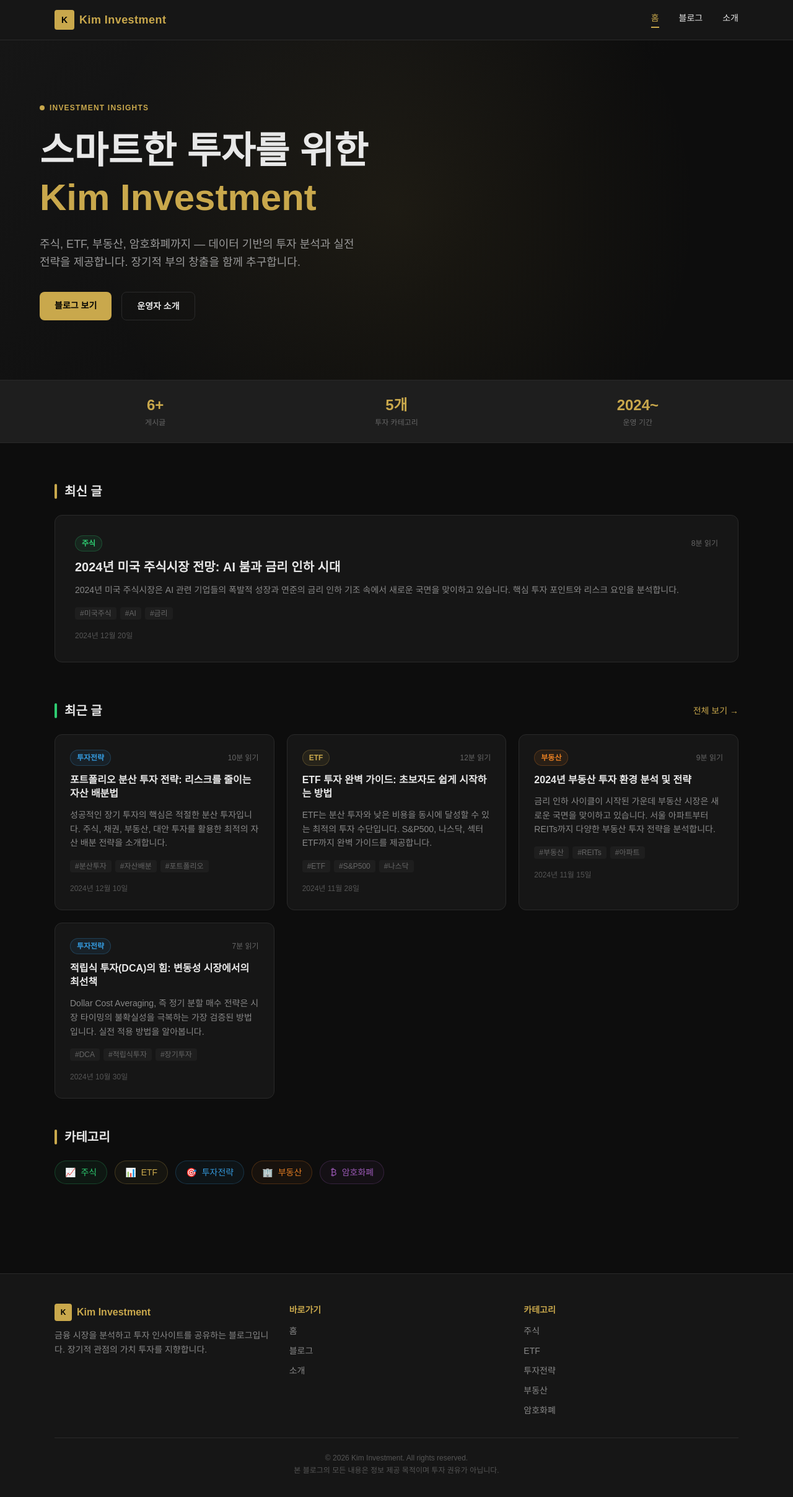
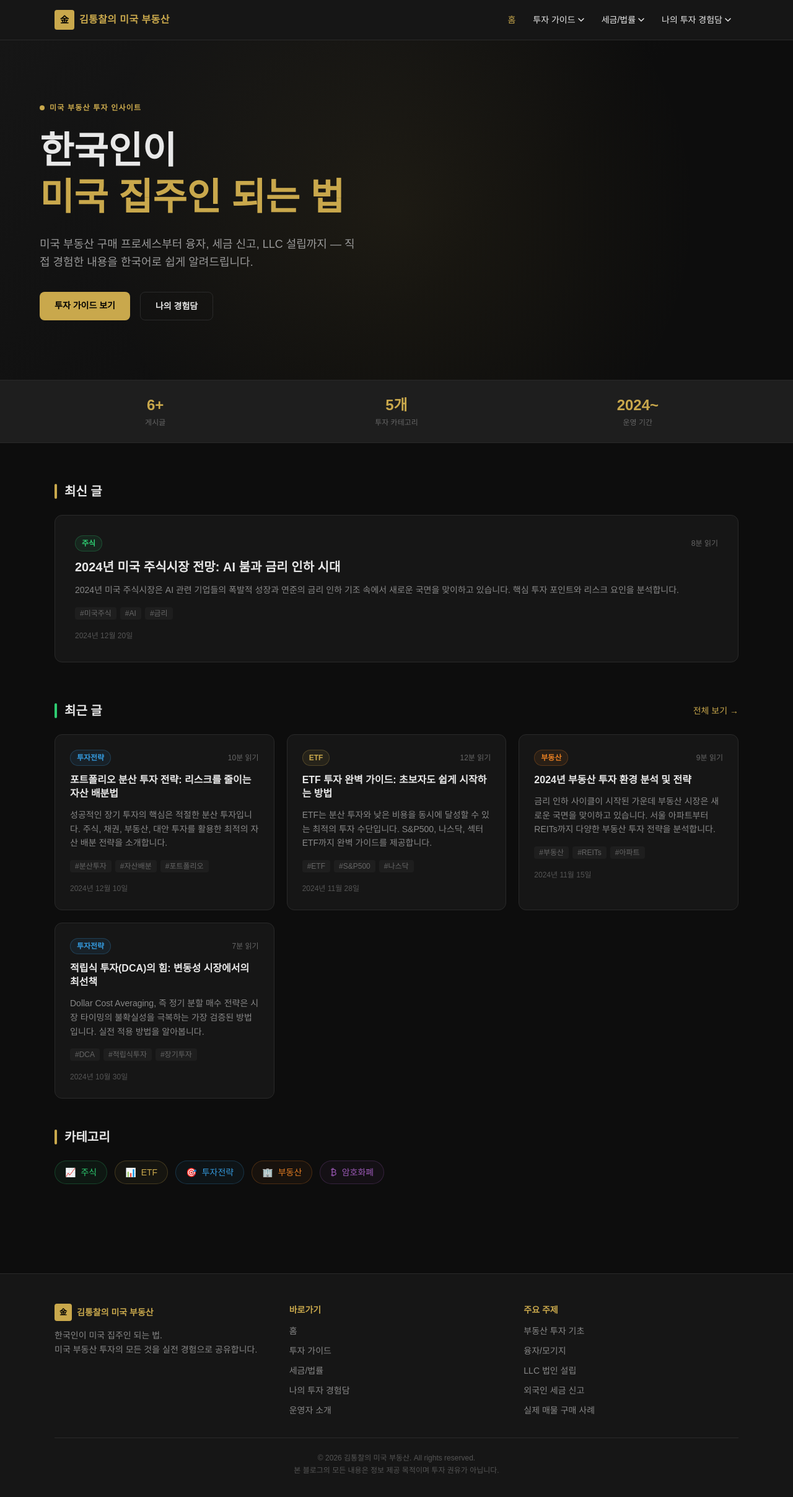
Before and after one commit to kimkim2026/kiminvestment, a Next.js app: page / in a window 1280 px wide. Shown: the top 2416 px of the page at 62% size. Built offline with nearby package versions, Linux system fonts and the light colour scheme.

Commit message:
슬로건 업데이트

```diff
--- a/app/layout.tsx
+++ b/app/layout.tsx
@@ -16,14 +16,14 @@ const geistMono = Geist_Mono({
 
 export const metadata: Metadata = {
   title: {
-    default: "Kim Investment | 투자 인사이트 블로그",
-    template: "%s | Kim Investment",
+    default: "김통찰의 미국 부동산 | 한국인이 미국 집주인 되는 법",
+    template: "%s | 김통찰의 미국 부동산",
   },
   description:
-    "주식, ETF, 부동산, 암호화폐 등 다양한 투자 분야의 인사이트와 분석을 제공하는 금융 블로그입니다.",
-  keywords: ["투자", "주식", "ETF", "부동산", "금융", "재테크"],
+    "한국인이 미국 부동산 투자를 시작하는 방법. 구매 프로세스, 융자/모기지, 세금 신고, LLC 설립까지 실전 경험을 공유합니다.",
+  keywords: ["미국 부동산", "미국 집 구매", "외국인 부동산", "모기지", "LLC", "FBAR", "미국 투자"],
   openGraph: {
-    siteName: "Kim Investment",
+    siteName: "김통찰의 미국 부동산",
     locale: "ko_KR",
     type: "website",
   },
--- a/app/page.tsx
+++ b/app/page.tsx
@@ -36,38 +36,38 @@ export default function HomePage() {
                 className="rounded-full animate-pulse"
               />
               <span style={{ color: "var(--gold)" }} className="text-xs font-semibold uppercase tracking-widest">
-                Investment Insights
+                미국 부동산 투자 인사이트
               </span>
             </div>
 
             <h1 className="text-4xl md:text-6xl font-bold leading-tight mb-6">
-              <span style={{ color: "var(--foreground)" }}>스마트한 투자를 위한</span>
+              <span style={{ color: "var(--foreground)" }}>한국인이</span>
               <br />
-              <span style={{ color: "var(--gold)" }}>Kim Investment</span>
+              <span style={{ color: "var(--gold)" }}>미국 집주인 되는 법</span>
             </h1>
 
             <p style={{ color: "#999" }} className="text-lg leading-relaxed mb-8 max-w-lg">
-              주식, ETF, 부동산, 암호화폐까지 — 데이터 기반의 투자 분석과
-              실전 전략을 제공합니다. 장기적 부의 창출을 함께 추구합니다.
+              미국 부동산 구매 프로세스부터 융자, 세금 신고, LLC 설립까지 —
+              직접 경험한 내용을 한국어로 쉽게 알려드립니다.
             </p>
 
             <div className="flex flex-wrap gap-4">
               <Link
-                href="/blog"
+                href="/guide"
                 style={{ background: "var(--gold)", color: "#000" }}
                 className="px-6 py-3 rounded-lg font-semibold text-sm hover:opacity-90 transition-opacity"
               >
-                블로그 보기
+                투자 가이드 보기
               </Link>
               <Link
-                href="/about"
+                href="/experience"
                 style={{
                   border: "1px solid var(--border)",
                   color: "var(--foreground)",
                 }}
                 className="px-6 py-3 rounded-lg font-semibold text-sm hover:border-[var(--gold)] transition-colors"
               >
-                운영자 소개
+                나의 경험담
               </Link>
             </div>
           </div>
--- a/components/Footer.tsx
+++ b/components/Footer.tsx
@@ -18,15 +18,15 @@ export default function Footer() {
                 style={{ background: "var(--gold)" }}
                 className="w-7 h-7 rounded flex items-center justify-center font-bold text-black text-xs"
               >
-                K
+                金
               </div>
-              <span style={{ color: "var(--gold)" }} className="font-bold">
-                Kim Investment
+              <span style={{ color: "var(--gold)" }} className="font-bold text-sm">
+                김통찰의 미국 부동산
               </span>
             </div>
             <p style={{ color: "#888" }} className="text-sm leading-relaxed">
-              금융 시장을 분석하고 투자 인사이트를 공유하는 블로그입니다.
-              장기적 관점의 가치 투자를 지향합니다.
+              한국인이 미국 집주인 되는 법.<br />
+              미국 부동산 투자의 모든 것을 실전 경험으로 공유합니다.
             </p>
           </div>
 
@@ -38,8 +38,10 @@ export default function Footer() {
             <ul className="space-y-2">
               {[
                 { href: "/", label: "홈" },
-                { href: "/blog", label: "블로그" },
-                { href: "/about", label: "소개" },
+                { href: "/guide", label: "투자 가이드" },
+                { href: "/tax-legal", label: "세금/법률" },
+                { href: "/experience", label: "나의 투자 경험담" },
+                { href: "/about", label: "운영자 소개" },
               ].map(({ href, label }) => (
                 <li key={href}>
                   <Link
@@ -54,20 +56,26 @@ export default function Footer() {
             </ul>
           </div>
 
-          {/* Categories */}
+          {/* Topics */}
           <div>
             <h4 style={{ color: "var(--gold)" }} className="font-semibold mb-3 text-sm">
-              카테고리
+              주요 주제
             </h4>
             <ul className="space-y-2">
-              {["주식", "ETF", "투자전략", "부동산", "암호화폐"].map((cat) => (
-                <li key={cat}>
+              {[
+                { href: "/guide/basics", label: "부동산 투자 기초" },
+                { href: "/guide/mortgage", label: "융자/모기지" },
+                { href: "/tax-legal/llc", label: "LLC 법인 설립" },
+                { href: "/tax-legal/tax-filing", label: "외국인 세금 신고" },
+                { href: "/experience/case-study", label: "실제 매물 구매 사례" },
+              ].map(({ href, label }) => (
+                <li key={href}>
                   <Link
-                    href={`/blog?category=${cat}`}
+                    href={href}
                     style={{ color: "#888" }}
                     className="text-sm hover:opacity-80 transition-opacity"
                   >
-                    {cat}
+                    {label}
                   </Link>
                 </li>
               ))}
@@ -80,7 +88,7 @@ export default function Footer() {
           className="mt-8 pt-6 text-center text-xs"
         >
           <p>
-            © {new Date().getFullYear()} Kim Investment. All rights reserved.
+            © {new Date().getFullYear()} 김통찰의 미국 부동산. All rights reserved.
           </p>
           <p className="mt-1">
             본 블로그의 모든 내용은 정보 제공 목적이며 투자 권유가 아닙니다.
--- a/components/Header.tsx
+++ b/components/Header.tsx
@@ -4,15 +4,45 @@ import Link from "next/link";
 import { usePathname } from "next/navigation";
 import { useState } from "react";
 
-const navLinks = [
-  { href: "/", label: "홈" },
-  { href: "/blog", label: "블로그" },
-  { href: "/about", label: "소개" },
+const navItems = [
+  { href: "/", label: "홈", submenu: null },
+  {
+    href: "/guide",
+    label: "투자 가이드",
+    submenu: [
+      { href: "/guide/basics", label: "부동산 투자 기초" },
+      { href: "/guide/process", label: "구매 프로세스 A to Z" },
+      { href: "/guide/mortgage", label: "융자/모기지" },
+      { href: "/guide/rental", label: "임대 관리" },
+    ],
+  },
+  {
+    href: "/tax-legal",
+    label: "세금/법률",
+    submenu: [
+      { href: "/tax-legal/tax-filing", label: "외국인 세금 신고" },
+      { href: "/tax-legal/fbar-fatca", label: "FBAR/FATCA" },
+      { href: "/tax-legal/llc", label: "LLC 법인 설립" },
+      { href: "/tax-legal/visa", label: "비자/이민 연계" },
+    ],
+  },
+  {
+    href: "/experience",
+    label: "나의 투자 경험담",
+    submenu: [
+      { href: "/experience/case-study", label: "실제 매물 구매 사례" },
+      { href: "/experience/returns", label: "수익률 실제 계산" },
+      { href: "/experience/lessons", label: "실수 & 교훈" },
+      { href: "/about", label: "운영자 소개" },
+    ],
+  },
 ];
 
 export default function Header() {
   const pathname = usePathname();
   const [menuOpen, setMenuOpen] = useState(false);
+  const [openSubmenu, setOpenSubmenu] = useState<string | null>(null);
+  const [mobileOpenSubmenu, setMobileOpenSubmenu] = useState<string | null>(null);
 
   return (
     <header
@@ -21,38 +51,90 @@ export default function Header() {
     >
       <div className="max-w-6xl mx-auto px-4 sm:px-6 h-16 flex items-center justify-between">
         {/* Logo */}
-        <Link href="/" className="flex items-center gap-2 group">
+        <Link href="/" className="flex items-center gap-2 group flex-shrink-0">
           <div
             style={{ background: "var(--gold)" }}
             className="w-8 h-8 rounded flex items-center justify-center font-bold text-black text-sm"
           >
-            K
+            金
           </div>
           <span
             style={{ color: "var(--gold)" }}
-            className="text-lg font-bold tracking-wide"
+            className="text-base font-bold tracking-wide leading-tight"
           >
-            Kim Investment
+            김통찰의 미국 부동산
           </span>
         </Link>
 
         {/* Desktop Nav */}
-        <nav className="hidden md:flex items-center gap-8">
-          {navLinks.map(({ href, label }) => {
+        <nav className="hidden md:flex items-center gap-1">
+          {navItems.map(({ href, label, submenu }) => {
             const active =
               href === "/" ? pathname === "/" : pathname.startsWith(href);
+
+            if (!submenu) {
               return (
                 <Link
                   key={href}
                   href={href}
                   style={{
                     color: active ? "var(--gold)" : "var(--foreground)",
-                  borderBottom: active ? "2px solid var(--gold)" : "2px solid transparent",
                   }}
-                className="text-sm font-medium pb-1 transition-colors hover:opacity-80"
+                  className="px-3 py-2 text-sm font-medium rounded hover:text-[var(--gold)] transition-colors"
                 >
                   {label}
                 </Link>
+              );
+            }
+
+            return (
+              <div
+                key={href}
+                className="relative"
+                onMouseEnter={() => setOpenSubmenu(href)}
+                onMouseLeave={() => setOpenSubmenu(null)}
+              >
+                <button
+                  style={{
+                    color: active ? "var(--gold)" : "var(--foreground)",
+                  }}
+                  className="px-3 py-2 text-sm font-medium rounded hover:text-[var(--gold)] transition-colors flex items-center gap-1"
+                >
+                  {label}
+                  <svg
+                    width="10"
+                    height="6"
+                    viewBox="0 0 10 6"
+                    fill="none"
+                    style={{ color: "currentColor" }}
+                    className={`transition-transform ${openSubmenu === href ? "rotate-180" : ""}`}
+                  >
+                    <path d="M1 1l4 4 4-4" stroke="currentColor" strokeWidth="1.5" strokeLinecap="round" strokeLinejoin="round" />
+                  </svg>
+                </button>
+
+                {openSubmenu === href && (
+                  <div
+                    style={{
+                      background: "var(--surface-2)",
+                      border: "1px solid var(--border)",
+                      top: "calc(100% + 4px)",
+                    }}
+                    className="absolute left-0 w-44 rounded-lg shadow-xl shadow-black/40 py-1"
+                  >
+                    {submenu.map(({ href: subHref, label: subLabel }) => (
+                      <Link
+                        key={subHref}
+                        href={subHref}
+                        style={{ color: pathname === subHref ? "var(--gold)" : "#bbb" }}
+                        className="block px-4 py-2 text-xs hover:text-[var(--gold)] hover:bg-[var(--surface)] transition-colors"
+                      >
+                        {subLabel}
+                      </Link>
+                    ))}
+                  </div>
+                )}
+              </div>
             );
           })}
         </nav>
@@ -86,19 +168,59 @@ export default function Header() {
           style={{ background: "var(--surface-2)", borderTop: "1px solid var(--border)" }}
           className="md:hidden px-4 pb-4"
         >
-          {navLinks.map(({ href, label }) => {
-            const active =
-              href === "/" ? pathname === "/" : pathname.startsWith(href);
+          {navItems.map(({ href, label, submenu }) => {
+            const active = href === "/" ? pathname === "/" : pathname.startsWith(href);
+            const mobileOpen = mobileOpenSubmenu === href;
+
+            if (!submenu) {
               return (
                 <Link
                   key={href}
                   href={href}
                   onClick={() => setMenuOpen(false)}
                   style={{ color: active ? "var(--gold)" : "var(--foreground)" }}
-                className="block py-3 text-sm font-medium border-b border-[var(--border)] last:border-0"
+                  className="block py-3 text-sm font-medium border-b border-[var(--border)]"
                 >
                   {label}
                 </Link>
+              );
+            }
+
+            return (
+              <div key={href} style={{ borderBottom: "1px solid var(--border)" }}>
+                <button
+                  onClick={() => setMobileOpenSubmenu(mobileOpen ? null : href)}
+                  style={{ color: active ? "var(--gold)" : "var(--foreground)" }}
+                  className="w-full flex items-center justify-between py-3 text-sm font-medium"
+                >
+                  {label}
+                  <svg
+                    width="10"
+                    height="6"
+                    viewBox="0 0 10 6"
+                    fill="none"
+                    style={{ color: "currentColor" }}
+                    className={`transition-transform ${mobileOpen ? "rotate-180" : ""}`}
+                  >
+                    <path d="M1 1l4 4 4-4" stroke="currentColor" strokeWidth="1.5" strokeLinecap="round" strokeLinejoin="round" />
+                  </svg>
+                </button>
+                {mobileOpen && (
+                  <div className="pb-2 pl-3 space-y-1">
+                    {submenu.map(({ href: subHref, label: subLabel }) => (
+                      <Link
+                        key={subHref}
+                        href={subHref}
+                        onClick={() => setMenuOpen(false)}
+                        style={{ color: pathname === subHref ? "var(--gold)" : "#888" }}
+                        className="block py-1.5 text-xs"
+                      >
+                        › {subLabel}
+                      </Link>
+                    ))}
+                  </div>
+                )}
+              </div>
             );
           })}
         </div>
```
Also changed, not shown: .claude/settings.local.json. Lines whose indentation alone changed are shown as unchanged.
